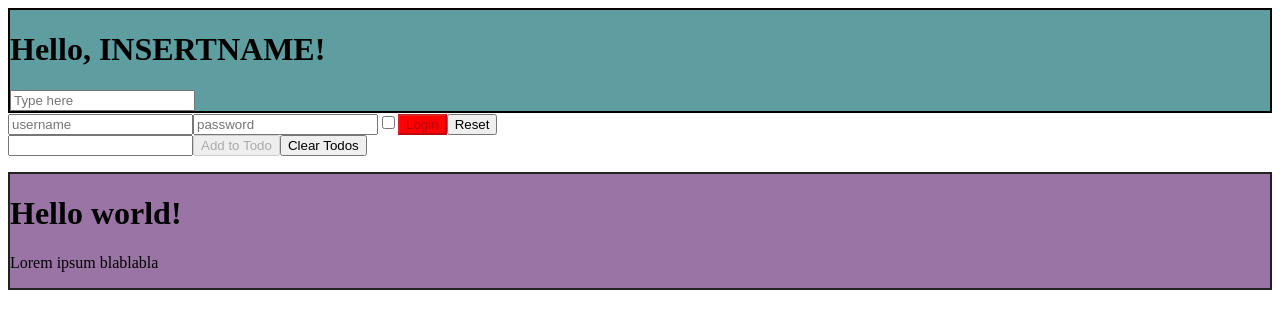
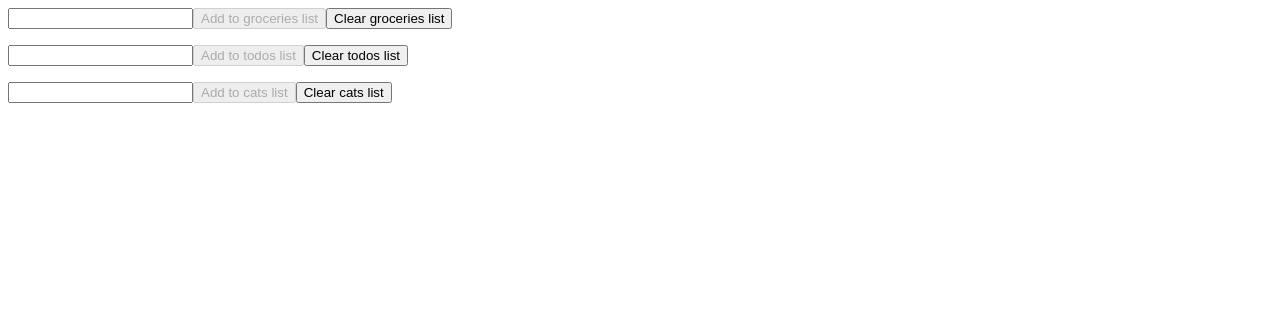
Before and after one commit to FabioViscuso/exerc-react, a React (Create React App) app: page / in a window 1280 px wide. Shown: the top 328 px of the page. Built offline with nearby package versions, Linux system fonts and the light colour scheme.

Commit message:
feat: Render Props-01
NOTE: the exercise has been substantially modified for educational purposes

```diff
--- a/src/App.js
+++ b/src/App.js
@@ -1,19 +1,64 @@
-import InteractiveWelcome from "./InteractiveWelcome";
-import TodoList from "./TodoList";
-import Login from "./Login";
-import Container from "./Container";
+/* import InteractiveWelcome from "./InteractiveWelcome"; */
+import ConfigurableList from "./ConfigurableList";
+/* import Login from "./Login"; */
+/* import Container from "./Container"; */
 /* import UncontrolledLogin from "./UncontrolledLogin"; */
 
 function App() {
-    return (<div>
-        <InteractiveWelcome />
-        <Login />
-        {/* <UncontrolledLogin /> */}
-        <TodoList />
-        <Container title={<h1>Hello world!</h1>}>
+    const catStyle = {
+        width: '200px',
+        borderRadius: '10px'
+    }
+    return (
+        <div>
+            {/* <InteractiveWelcome /> */}
+            {/* <Login /> */}
+            {/* <UncontrolledLogin /> */}
+            <ConfigurableList subject={"groceries"} render={(state, deleteFromListHandler) => (
+                <ul>
+                    {state.map((item, index) => {
+                        if (item) {
+                            return (
+                                <li listnumber={index} key={"listItem" + index}>{item}&nbsp;
+                                    <button key={"button" + index} onClick={deleteFromListHandler}>Delete</button>
+                                </li>
+                            );
+                        } else {return null}
+                    })}
+                </ul>
+            )}/>
+            <ConfigurableList subject={"todos"} render={(state, deleteFromListHandler) => (
+                <ol>
+                    {state.map((item, index) => {
+                        if (item) {
+                            return (
+                                <li listnumber={index} key={"listItem" + index}>{item}&nbsp;
+                                    <button key={"button" + index} onClick={deleteFromListHandler}>Delete</button>
+                                </li>
+                            );
+                        } else {return null}
+                    })}
+                </ol>
+            )}/>
+            <ConfigurableList subject={"cats"} render={(state, deleteFromListHandler) => (
+                <div>
+                    {state.map((item, index) => {
+                        if (item) {
+                            return (
+                                <div listnumber={index} key={'cat' + index}>
+                                    <img style={catStyle} src={item} key={"listItem" + index} alt={'image number '+index}/>
+                                    <button key={"button" + index} onClick={deleteFromListHandler}>Delete</button>
+                                </div>
+                            );
+                        } else {return null}
+                    })}
+                </div>
+            )}/>
+            {/* <Container title={<h1>Hello world!</h1>}>
             <p>Lorem ipsum blablabla</p>
-        </Container >
-    </div>)
+        </Container > */}
+        </div>
+    );
 }
 
 export default App;
--- /dev/null
+++ b/src/ConfigurableList.js
@@ -0,0 +1,51 @@
+import React from "react";
+
+class TodoList extends React.Component {
+    state = {
+        itemsList: []
+    }
+
+    addToListHandler = (event) => {
+        event.preventDefault();
+        this.setState({ itemsList: [...this.state.itemsList, event.target.elements[`new${this.props.subject}element`].value] })
+        event.target.reset();
+        document.querySelector(`#${this.props.subject}listAdder`).disabled = true
+    }
+
+    deleteFromListHandler = (event) => {
+        const target = Number(event.target.parentElement.attributes.listnumber.value);
+        this.setState((state) => {
+            return {
+                itemsList: state.itemsList.filter((item, index) => index !== target)
+            }
+        })
+    }
+
+    clearListHandler = () => {
+        this.setState({ itemsList: [] });
+    }
+
+    emptyInputChecker = () => {
+        if (document.querySelector(`[name = "new${this.props.subject}element"]`).value === "") {
+            document.querySelector(`#${this.props.subject}listAdder`).disabled = true
+        } else {
+            document.querySelector(`#${this.props.subject}listAdder`).disabled = false
+        }
+    }
+
+    render() {
+        return (
+            <div>
+                <form onSubmit={this.addToListHandler}>
+                    <input type={'text'} name={`new${this.props.subject}element`} onChange={this.emptyInputChecker} />
+                    <button id={`${this.props.subject}listAdder`} type="submit" disabled>Add to {this.props.subject} list</button>
+                    <button onClick={this.clearListHandler}>Clear {this.props.subject} list</button>
+                </form>
+
+                {this.props.render(this.state.itemsList, this.deleteFromListHandler)}
+            </div>
+        )
+    }
+}
+
+export default TodoList;
--- a/src/TodoList.js
+++ /dev/null
@@ -1,60 +0,0 @@
-import React from "react";
-
-class TodoList extends React.Component {
-    state = {
-        items: []
-    }
-
-    addToTodoHandler = (event) => {
-        event.preventDefault();
-        this.setState({ items: [...this.state.items, event.target.elements.newTodo.value] })
-        event.target.reset();
-        document.querySelector('#todoAdder').disabled = true
-    }
-
-    deleteTodoHandler = (event) => {
-        const target = event.target.previousSibling.innerText;
-        this.setState((state) => {
-            return { items: state.items.filter((item) => item !== target) }
-        })
-    }
-
-    clearTodosHandler = () => {
-        this.setState({ items: [] });
-    }
-
-    emptyInputChecker = () => {
-        if (document.querySelector('input[name="newTodo"]').value === "") {
-            document.querySelector('#todoAdder').disabled = true
-        } else {
-            document.querySelector('#todoAdder').disabled = false
-        }
-    }
-
-    render() {
-        return (
-            <>
-                <form onSubmit={this.addToTodoHandler}>
-                    <input type={'text'} name={'newTodo'} onChange={this.emptyInputChecker} />
-                    <button id="todoAdder" type="submit" disabled>Add to Todo</button>
-                    <button onClick={this.clearTodosHandler}>Clear Todos</button>
-                </form>
-                <ul>
-                    {
-                        // eslint-disable-next-line array-callback-return
-                        Object.values(this.state.items).map((item, index) => {
-                            if (item !== "") {
-                                return (<>
-                                    <li id={'todonumber' + index} key={index}>{item}</li>
-                                    <button onClick={this.deleteTodoHandler}>&nbsp; Delete</button>
-                                </>)
-                            }
-                        })
-                    }
-                </ul>
-            </>
-        )
-    }
-}
-
-export default TodoList;
```
